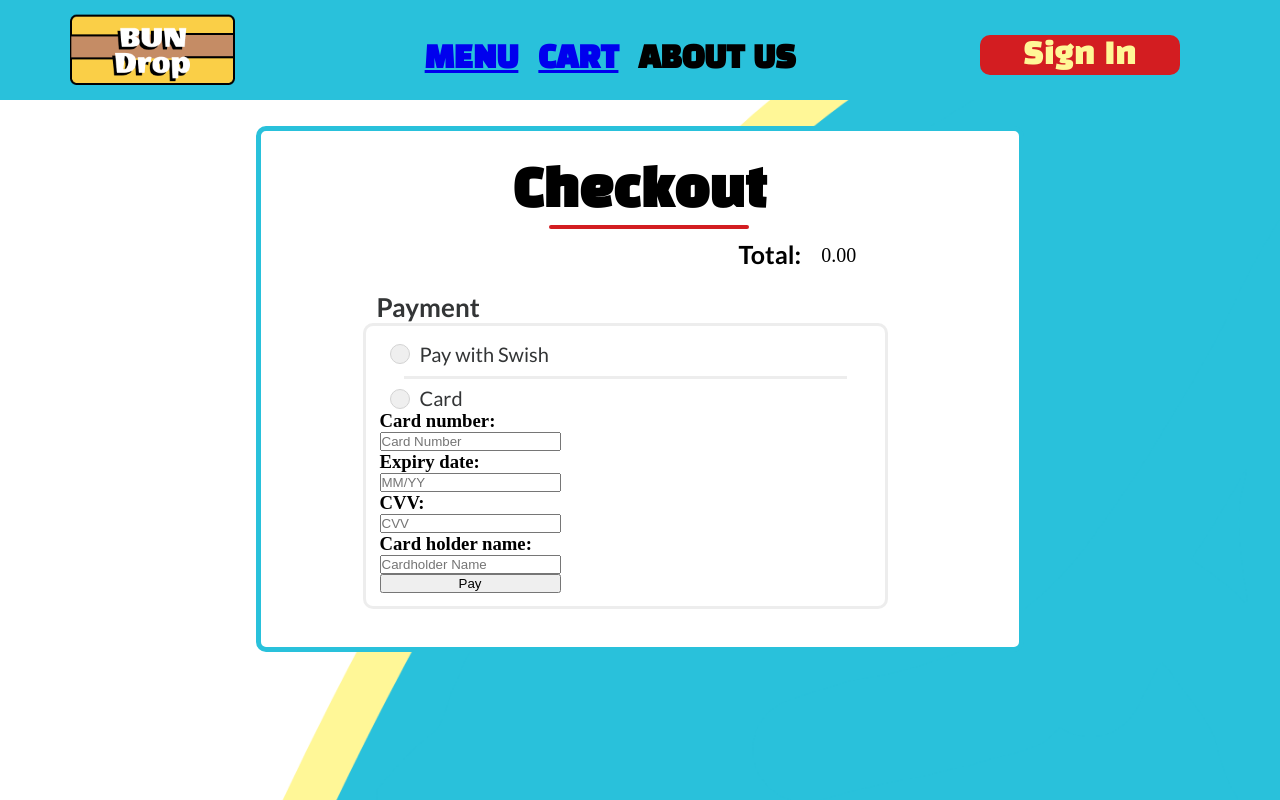
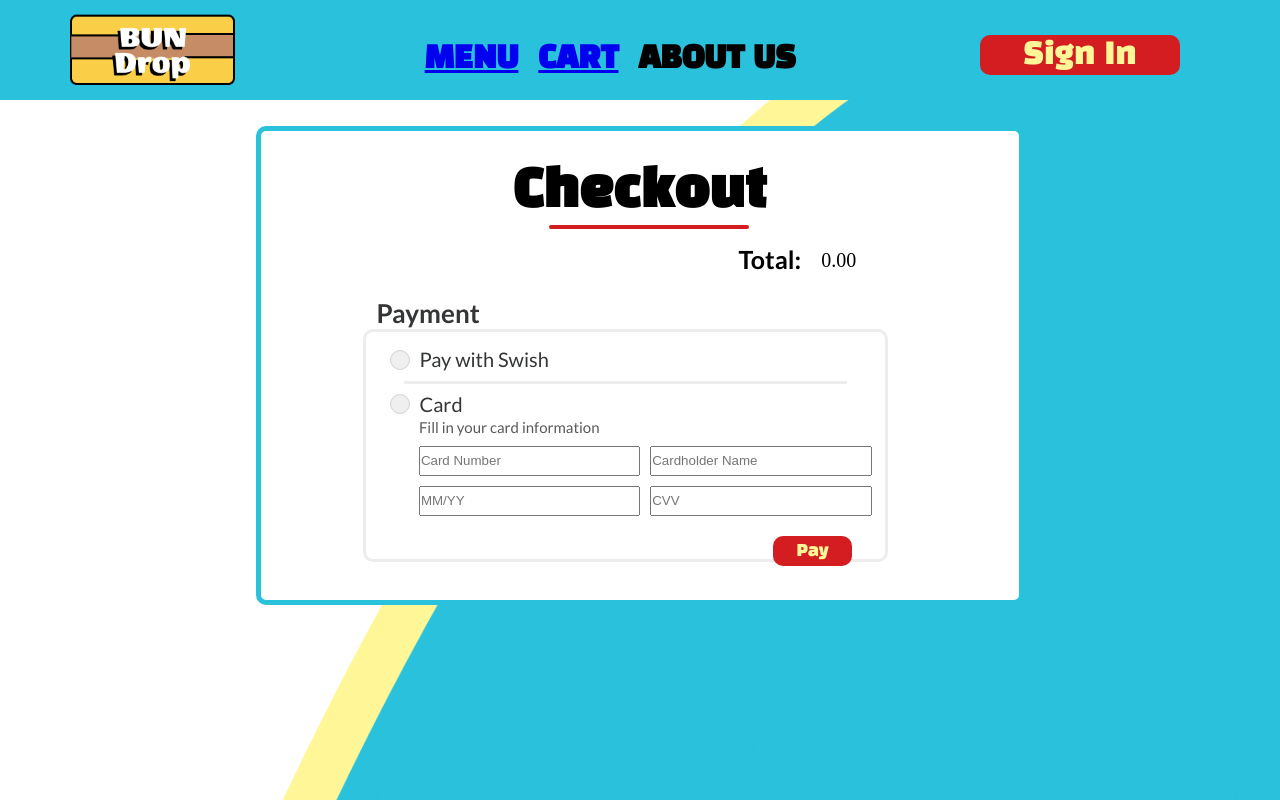
Before and after one commit to NorahBin/bun-drop, a React (Vite) app: page /checkoutpage in a window 1280 px wide. Both pictures are taken after a click on the button 399 px from the left and 398 px from the top of the page. Built offline with nearby package versions, Linux system fonts and the light colour scheme.

Commit message:
validering för checkout

```diff
--- a/src/App.css
+++ b/src/App.css
@@ -533,10 +533,15 @@ body {
 
 
 
+.error-message {
+  color: red;
+  margin-bottom: 10px;
+  font-size: 10px;
+}
 
 .checkout-text {
   text-align: center;
-  margin-top: 30px;
+  margin-top: 4%;
   font-size: 50px;
   font-family: "Black Han Sans";
 }
@@ -549,6 +554,7 @@ body {
   max-width: 200px;
   height: 4px;
   background-color: #d31d21;
+  margin-bottom: 2%;
 }
 
 
@@ -571,6 +577,7 @@ body {
   font-size: 26px;
   color: rgba(51, 53, 54, 1);
    font-weight: 550;
+   /* margin-top: -8%; */
 
 }
 
@@ -738,14 +745,113 @@ display: flex;
   width: 100%;
   border: none;
   border-radius: 10px;
-
+  margin-bottom: 5%;
 
 }
 
 
 
 
-.input-container {
+
+
+
+/* .input-container {
   display: flex;
-  flex-direction: column;
+ margin-left: 8%;
+ padding-top: 1%;
+    flex-wrap: wrap;
+  gap: 10px;
+} */
+
+.card-input{
+  width: 45%;
+  height: 30%;
+  margin-left: 8%;
 }
+
+.date-input{
+  margin-left: 8%;
+  width: 45%;
+  height: 30%;
+
+}
+
+.cvv-input{
+  width: 45%;
+  height: 30%;
+  margin-top: 2%;
+  margin-left: 2%;
+
+}
+
+.cardholder-input{
+  height: 30%;
+  margin-left: 2%;
+width: 45%;
+}
+
+
+.card-pay-button {
+  margin-top: 20px;
+  margin-left: 80%;
+  width: 16%;
+  height: 30px;
+  background-color: #d31d21;
+  color: #fff797;
+  font-size: 16px;
+  font-family: "Black Han Sans";
+  border: none;
+  border-radius: 10px;
+}
+
+
+.card-error-container{
+  display: flex;
+  justify-content: space-between;
+}
+
+.card-error-text{
+}
+
+.date-error-text{
+  color: red;
+  font-size: 10px;
+}
+
+.cvv-error-text{
+      color: red;
+  font-size: 10px;
+
+}
+
+.pay-button-error-text{
+      color: red;
+  font-size: 10px;
+
+
+}
+
+.card-number-error-text{
+    color: red;
+  font-size: 10px;
+}
+
+.error-text-container{
+  margin-top: -9%;
+  margin-left: 8%;
+
+}
+
+.input-error-text{
+  color: red;
+  font-size: 10px;
+}
+
+/* Ensure consistent padding and margin for input fields */
+.card-input,
+.date-input,
+.cvv-input,
+.cardholder-input {
+  width: 45%;
+  height: 30px; /* Adjust height to a fixed value */
+}
--- a/src/components/CheckoutComponent.jsx
+++ b/src/components/CheckoutComponent.jsx
@@ -1,6 +1,5 @@
 import React, { useState, useEffect } from "react";
 import PaymentComponent from "./PaymentComponent";
-
 function CheckoutComponent({ user }) {
   const tempUserKey = "tempUser";
 
@@ -46,7 +45,6 @@ function CheckoutComponent({ user }) {
         <div className="total-price-container">
           <div className="total-price-title">Total:</div>
           <div className="price">{totalPrice}</div>
-
         </div>
 
         <div className="checkout-pay-container">
--- a/src/components/MenuComponent.jsx
+++ b/src/components/MenuComponent.jsx
@@ -147,7 +147,7 @@ const addToCart = (item) => {
             {filteredItems.map((item, index) => (
               <div key={index} className="menu-card">
                 <img src={item.image} alt={item.title} className="burger-pic" />
-                <h1 className="card-text">{item.title}</h1>
+                <h1 >{item.title}</h1>
                 <div className="red-line"></div>
                 <h2>{item.name}</h2>
                 <p>{item.description}</p>
--- a/src/components/PaymentComponent.jsx
+++ b/src/components/PaymentComponent.jsx
@@ -1,62 +1,76 @@
-
 import React, { useState } from "react";
-import { useNavigate } from "react-router-dom"; // Import useNavigate hook
+import { useNavigate } from "react-router-dom";
 
 function PaymentComponent() {
-  // State for managing the visibility of Swish inputs
+  // State hooks för att hantera visning av Swish och kortinmatningsfält.
   const [showSwishInputs, setShowSwishInputs] = useState(false);
-
-  // State for managing the visibility of Card inputs
   const [showCardInputs, setShowCardInputs] = useState(false);
 
-  // Function to toggle visibility of Swish inputs
+  // State hooks för kortinformation.
+  const [cardNumber, setCardNumber] = useState("");
+  const [cardHolderName, setCardHolderName] = useState("");
+  const [expiryDate, setExpiryDate] = useState("");
+  const [cvv, setCvv] = useState("");
+  const [inputError, setInputError] = useState(false);
+  const [cardNumberError, setCardNumberError] = useState(false);
+  const [cardNameError, setCardNameError] = useState(false);
+  const [dateError, setDateError] = useState(false);
+  const [cvvError, setCvvError] = useState(false);
+
+  const navigate = useNavigate();
+
+  // Funktion för att växla Swish-inmatningsfält.
   const toggleSwishInputs = () => {
     setShowSwishInputs(!showSwishInputs);
-    // You can add any additional logic here
   };
 
-  // Function to toggle visibility of Card inputs
+  // Funktion för att växla kortinmatningsfält.
   const toggleCardInputs = () => {
     setShowCardInputs(!showCardInputs);
-    // You can add any additional logic here
   };
 
   const handlePayment = () => {
-    // // Retrieve input values
-    // const cardNumber = document.getElementById("cardNumber").value;
-    // const expiryDate = document.getElementById("expiryDate").value;
-    // const cvv = document.getElementById("cvv").value;
-    // const cardHolderName = document.getElementById("cardHolderName").value;
+    // Återställ alla errormeddelande.
+    setInputError(false);
+    setCardNumberError(false);
+    setCardNameError(false);
+    setDateError(false);
+    setCvvError(false);
 
-    // // Define regex patterns for validation
-    // const cardNumberPattern = /^[0-9]{16}$/; // 16 digits
-    // const expiryDatePattern = /^(0[1-9]|1[0-2])\/?([0-9]{2})$/; // MM/YY format
-    // const cvvPattern = /^[0-9]{3}$/; // 3 digits
-    // const namePattern = /^[a-zA-Z\s]*$/; // Letters and spaces
+    let isValid = true;
 
-    // // Validate inputs
-    // if (!cardNumberPattern.test(cardNumber)) {
-    //   alert("Invalid card number. It must be 16 digits.");
-    //   return;
-    // }
-    // if (!expiryDatePattern.test(expiryDate)) {
-    //   alert("Invalid expiry date. Use MM/YY format.");
-    //   return;
-    // }
-    // if (!cvvPattern.test(cvv)) {
-    //   alert("Invalid CVV. It must be 3 digits.");
-    //   return;
-    // }
-    // if (!namePattern.test(cardHolderName)) {
-    //   alert("Invalid cardholder name. Only letters and spaces are allowed.");
-    //   return;
-    // }
+    // Kontrollera om alla fält är ifyllda.
 
-    // If all validations pass, navigate to the confirmation page
-    navigate("/conformationpage");
+    if (!cardNumber || !cardHolderName || !expiryDate || !cvv) {
+      setInputError(true);
+      isValid = false;
+    }
+
+    //Validera regex för kort nummer
+    if (!/^\d+$/.test(cardNumber)) {
+      setCardNumberError(true);
+      isValid = false;
+    }
+
+    if (!/^[a-zA-Z\s]*$/.test(cardHolderName)) {
+      setCardNameError(true);
+      isValid = false;
+    }
+
+    if (!/^\d{2}\/\d{2}$/.test(expiryDate)) {
+      setDateError(true);
+      isValid = false;
+    }
+
+    if (!/^\d{3}$/.test(cvv)) {
+      setCvvError(true);
+      isValid = false;
+    }
+
+    if (isValid) {
+      navigate("/conformationpage");
+    }
   };
-
-  const navigate = useNavigate(); // Initialize useNavigate hook
 
   return (
     <>
@@ -86,29 +100,81 @@ function PaymentComponent() {
             ></button>
             <h2 className="card-text">Card</h2>
           </div>
+
+          <h2 className="pay-swish-text swish-payment-margin">
+            Fill in your card information
+          </h2>
+
           {showCardInputs && (
             <div className="card-payment">
               <div className="input-container">
-                <h3>Card number:</h3>
-
-                <input type="text" placeholder="Card Number" id="cardNumber" />
-
-                <h3>Expiry date:</h3>
-
-                <input id="expiryDate" type="text" placeholder="MM/YY" />
-
-                <h3>CVV:</h3>
-
-                <input id="cvv" type="text" placeholder="CVV" />
-
-                <h3>Card holder name:</h3>
+                <input
+                  type="text"
+                  placeholder="Card Number"
+                  id="cardNumber"
+                  className="card-input"
+                  value={cardNumber}
+                  onChange={(e) => setCardNumber(e.target.value)}
+                />
 
                 <input
+                  className="cardholder-input"
                   id="cardHolderName"
                   type="text"
                   placeholder="Cardholder Name"
+                  value={cardHolderName}
+                  onChange={(e) => setCardHolderName(e.target.value)}
                 />
-                <button onClick={handlePayment}>Pay</button>
+
+                <input
+                  className="date-input"
+                  id="expiryDate"
+                  type="text"
+                  placeholder="MM/YY"
+                  value={expiryDate}
+                  onChange={(e) => setExpiryDate(e.target.value)}
+                />
+
+                <input
+                  id="cvv"
+                  type="text"
+                  placeholder="CVV"
+                  className="cvv-input"
+                  value={cvv}
+                  onChange={(e) => setCvv(e.target.value)}
+                />
+
+                <button className="card-pay-button" onClick={handlePayment}>
+                  Pay
+                </button>
+
+                <div className="error-text-container">
+                  {inputError && (
+                    <p className="input-error-text">
+                      Please fill in all inputs.
+                    </p>
+                  )}
+                  {cardNumberError && (
+                    <p className="card-number-error-text">
+                      Invalid input, please type in numbers.
+                    </p>
+                  )}
+                  {cardNameError && (
+                    <p className="card-name-error-text">
+                      Invalid input, please type in letters.
+                    </p>
+                  )}
+                  {dateError && (
+                    <p className="date-error-text">
+                      Invalid input, please type MM/YY format.
+                    </p>
+                  )}
+                  {cvvError && (
+                    <p className="cvv-error-text">
+                      Invalid input, please type CVV format.
+                    </p>
+                  )}
+                </div>
               </div>
             </div>
           )}
```
Also changed, not shown: src/components/ErrorCardComponent.jsx (added, +7 -0 lines).
